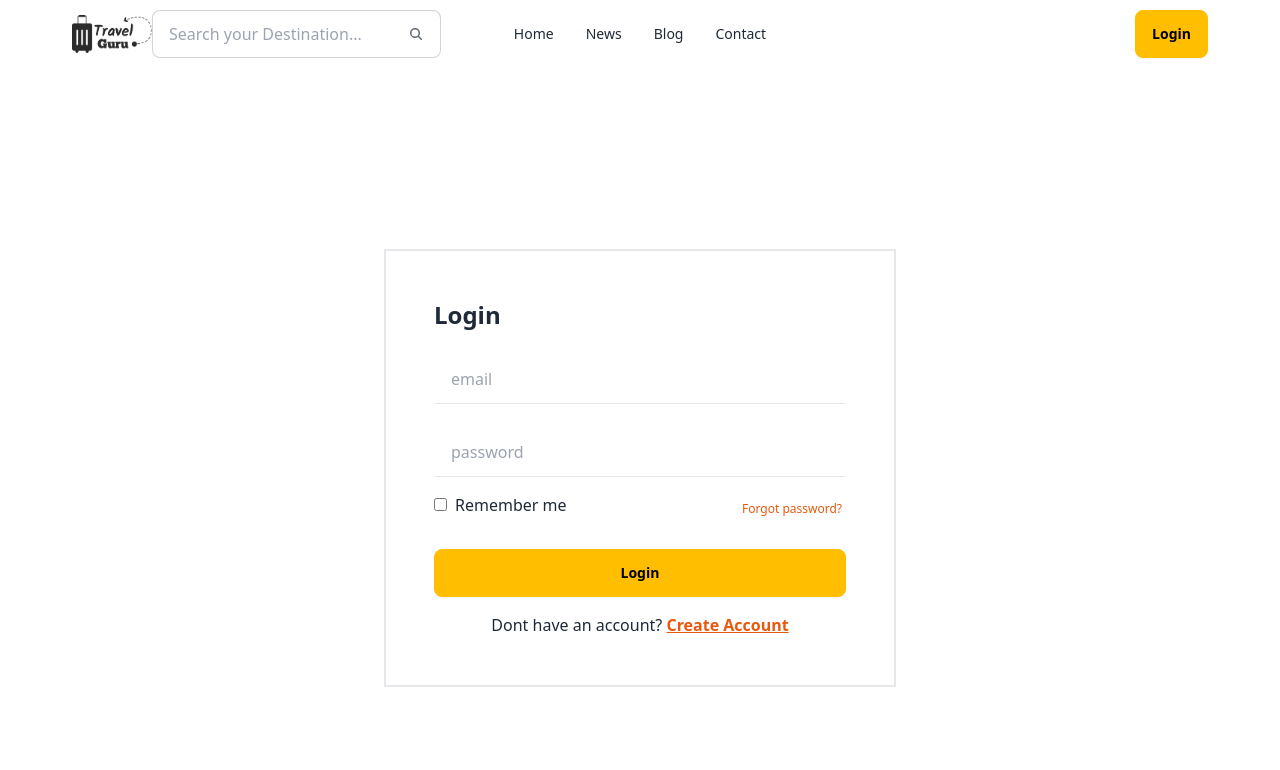
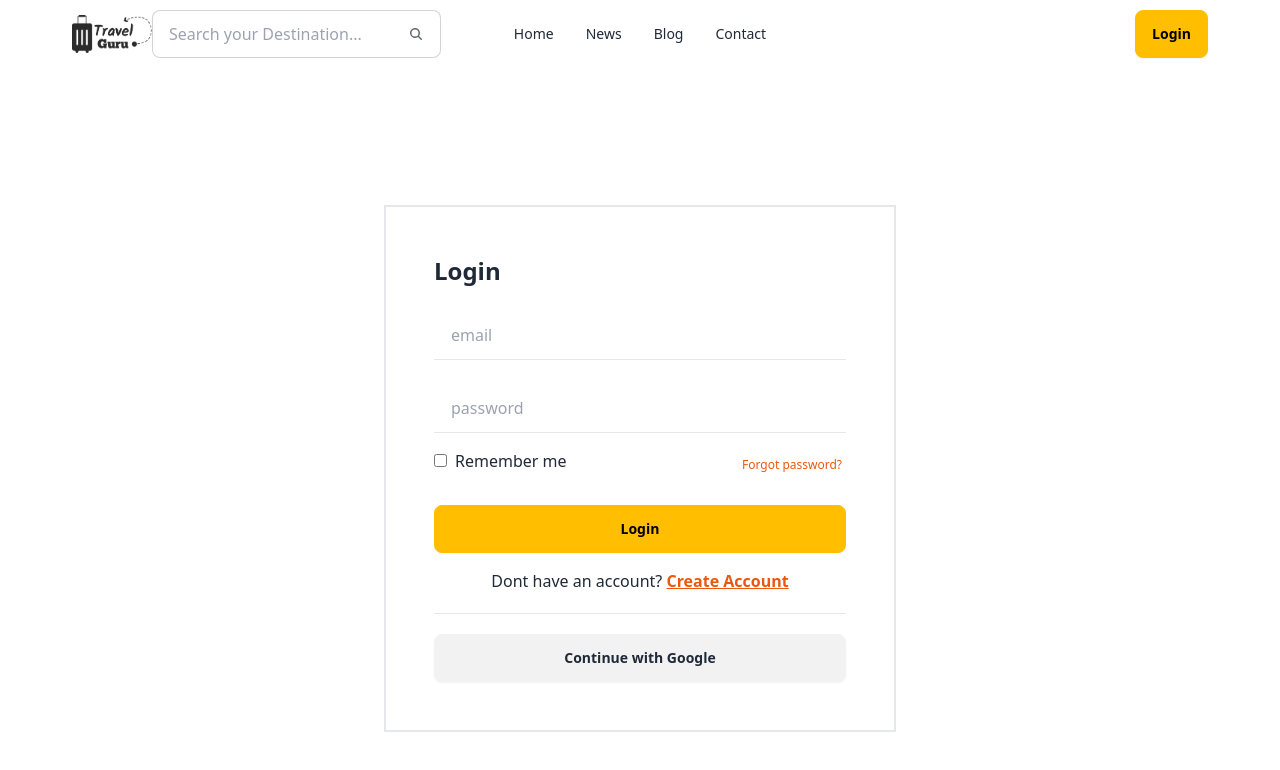
Before and after one commit to mintusikder/auth-travel-guru, a React (Vite) app: page /login in a window 1280 px wide. Shown: the top 770 px of the page. Built offline with nearby package versions, Linux system fonts and the light colour scheme; no server answers.

Commit message:
added google login

```diff
--- a/src/authProvider/AuthProvider.jsx
+++ b/src/authProvider/AuthProvider.jsx
@@ -1,7 +1,9 @@
 import { createContext, useEffect, useState } from "react";
-import { createUserWithEmailAndPassword, getAuth, onAuthStateChanged, sendPasswordResetEmail, signInWithEmailAndPassword, signOut } from "firebase/auth";
+import { createUserWithEmailAndPassword, getAuth, GoogleAuthProvider, onAuthStateChanged, sendPasswordResetEmail, signInWithEmailAndPassword, signInWithPopup, signOut } from "firebase/auth";
 import app from "../firebase/firebase.config";
 import PropTypes from 'prop-types';
+
+const provider = new GoogleAuthProvider();
 export const AuthContext = createContext(null);
 const AuthProvider = ({ children }) => {
   const auth = getAuth(app);
@@ -27,6 +29,11 @@ const AuthProvider = ({ children }) => {
     setLoading(true)
     return signOut(auth)
   }
+  // google login
+  const googleLogin = () =>{
+    setLoading(true)
+    return signInWithPopup(auth,provider)
+  }
   // state
 useEffect(()=>{
    const unSubscribe = onAuthStateChanged(auth, currentUser =>{
@@ -46,7 +53,8 @@ useEffect(()=>{
     createUser,
     loginUser,
     logOut,
-    resetPass
+    resetPass,
+    googleLogin
   };
   return <AuthContext.Provider value={info}>{children}</AuthContext.Provider>;
 };
--- a/src/components/Login.jsx
+++ b/src/components/Login.jsx
@@ -4,7 +4,7 @@ import { useContext, useRef, useState } from "react";
 import { AuthContext } from "../authProvider/AuthProvider";
 
 const Login = () => {
-  const { loginUser, resetPass } = useContext(AuthContext);
+  const { loginUser, resetPass, googleLogin } = useContext(AuthContext);
   const [loginError, setLoginError] = useState("");
   const location = useLocation();
   const navigate = useNavigate();
@@ -45,6 +45,13 @@ const Login = () => {
       .catch((error) => {
         console.error(error);
       });
+  };
+  const handelGoogleLogin = () => {
+    googleLogin()
+      .then((result) => {
+        console.log(result.user);
+      })
+      .then((error) => console.error(error));
   };
   return (
     <div>
@@ -112,6 +119,10 @@ const Login = () => {
               Create Account{" "}
             </Link>
           </p>
+          <hr className="mb-5 mt-5" />
+          <button onClick={handelGoogleLogin} className="btn w-full">
+            Continue with Google
+          </button>
         </div>
       </div>
     </div>
```
